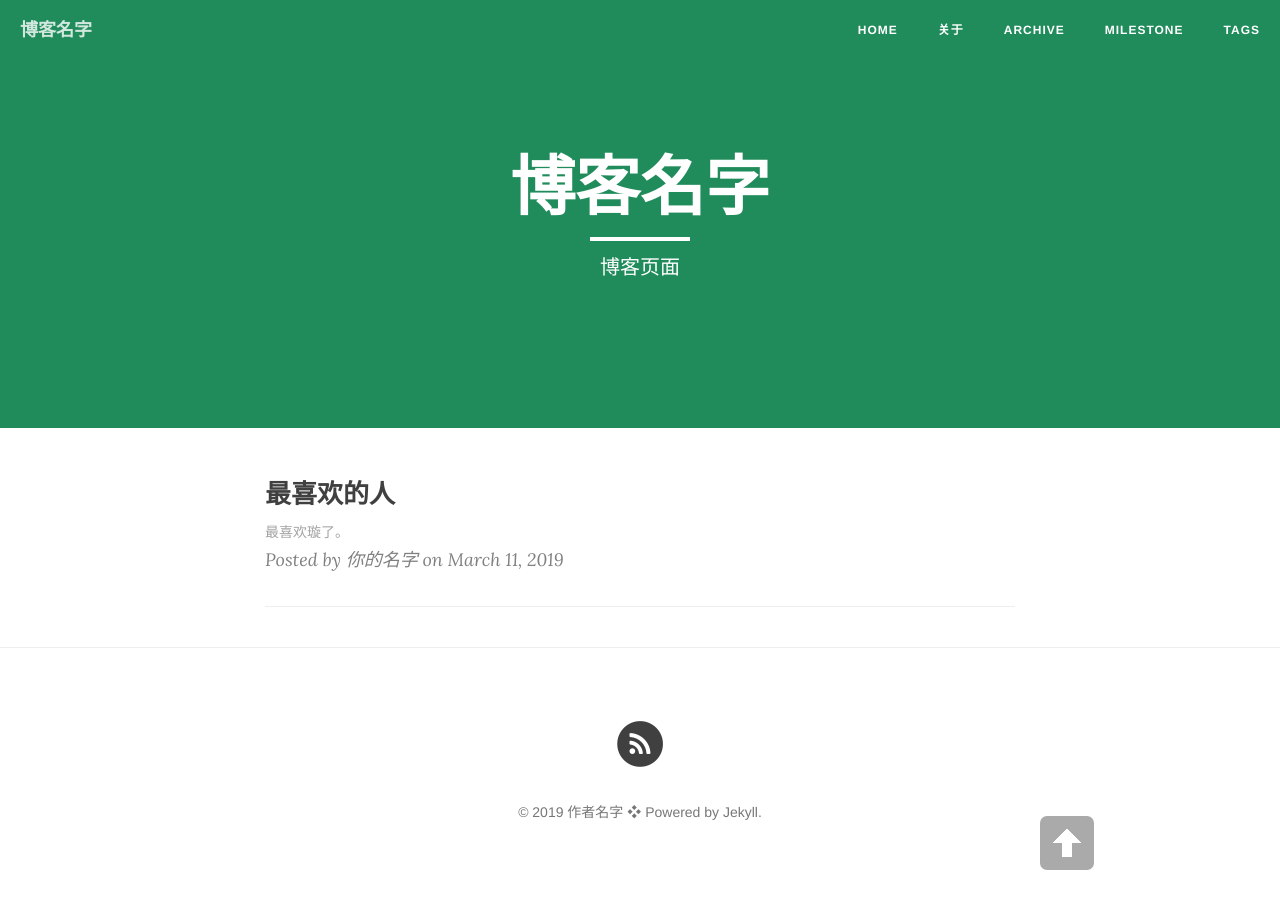
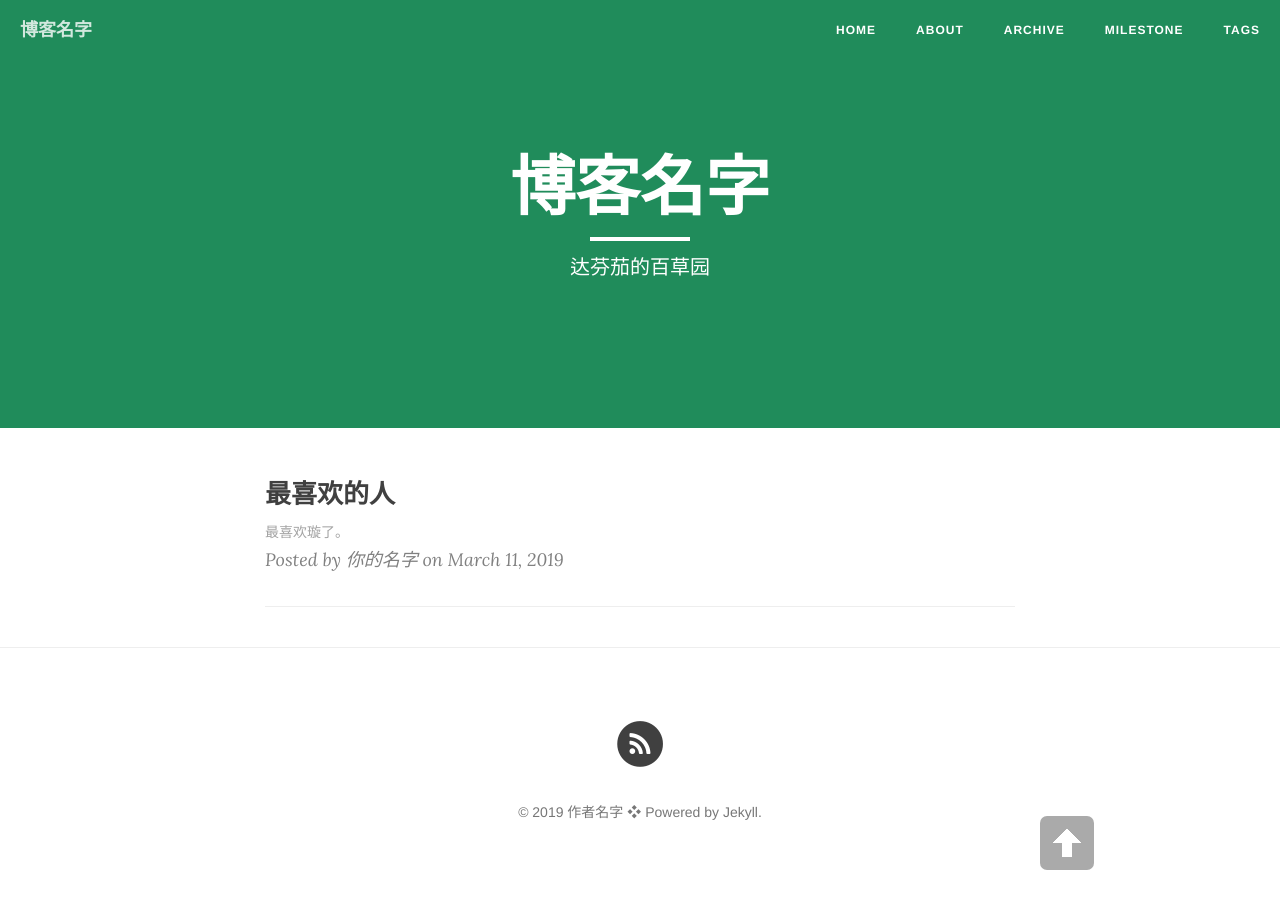
Before and after one commit to 7777777lai/Resqie.github.io, a Jekyll site: the page built from index.html, in a window 1280 px wide. Built offline with Jekyll 4.4.1, drawn with Linux system fonts in a browser that asks for light colours; nearby versions of some CDN libraries; the list of posts is cut into pages by our own code.

Commit message:
19/03/11pm

```diff
--- a/about.md
+++ b/about.md
@@ -1,6 +1,6 @@
 ---
 layout: page
-title: "关于"
+title: "about"
 description: "达芬茄的百草园 "
 header-img: "img/green.jpg"
 ---
--- a/index.html
+++ b/index.html
@@ -1,6 +1,6 @@
 ---
 layout: page
-description: "博客页面"
+description: "达芬茄的百草园"
 ---
 
 {% for post in paginator.posts %}
```
